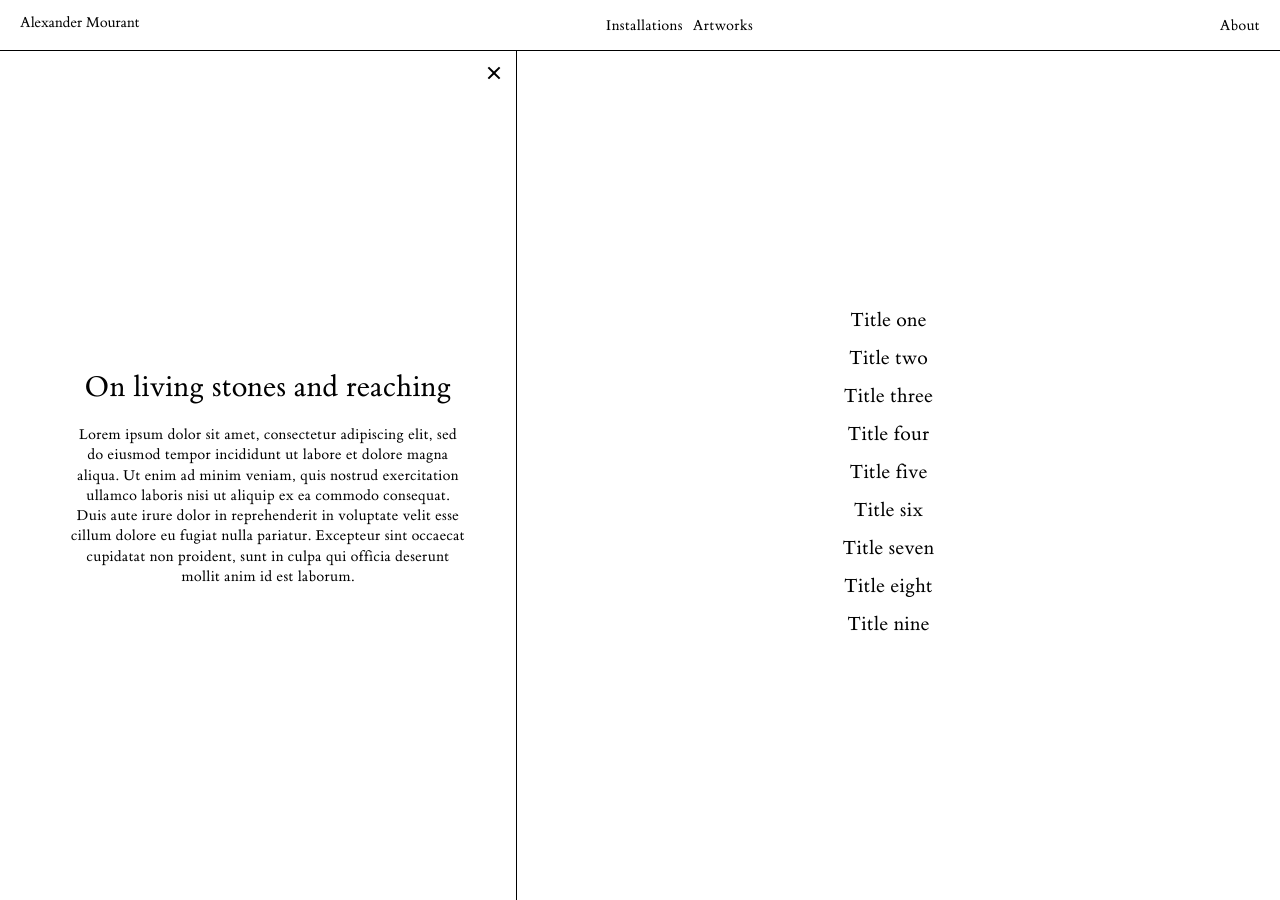
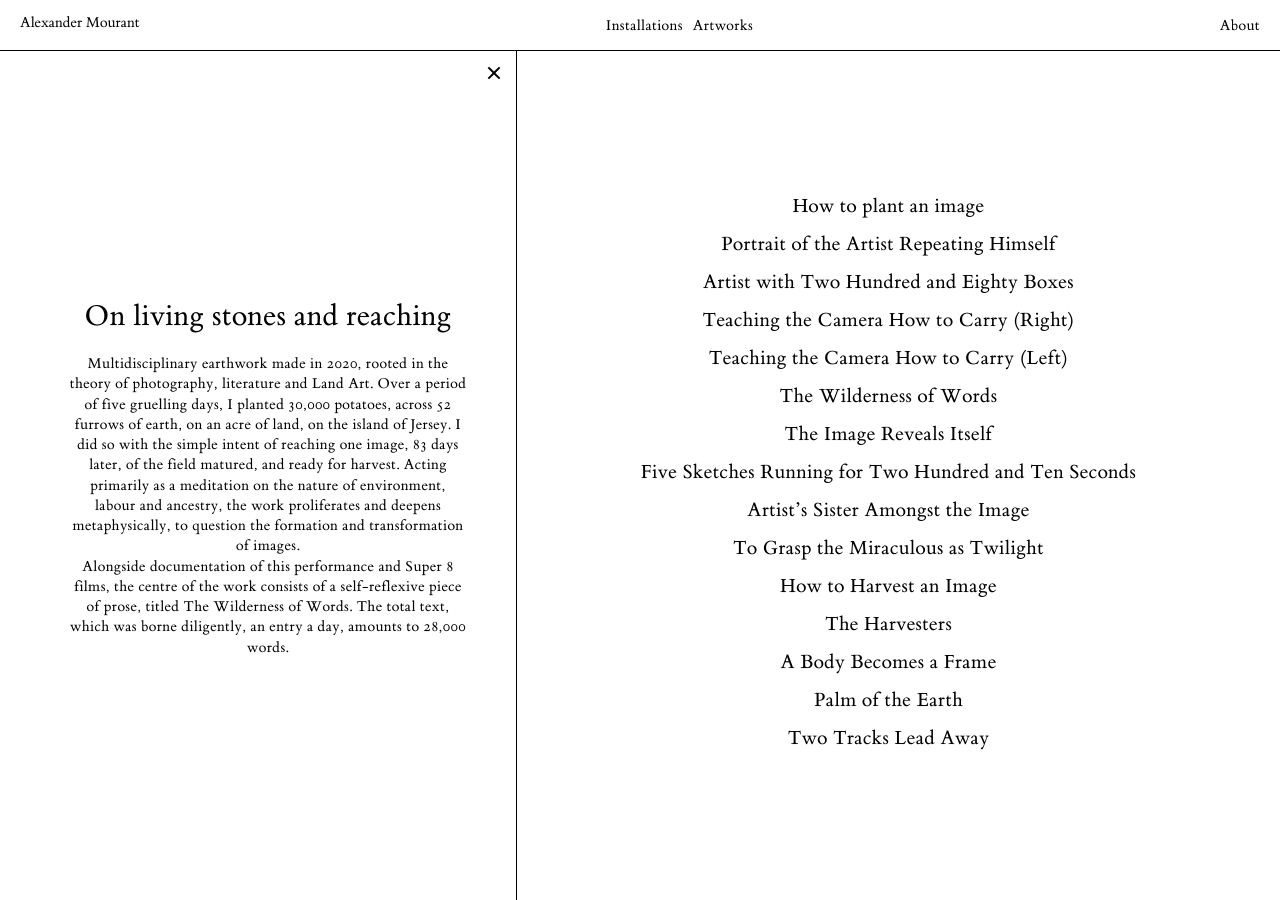
Before and after one commit to HarryFischer/alexandermourant, a Jekyll site: the page built from on-living-stones-and-reaching.markdown, in a window 1280 px wide. Built offline with Jekyll 4.4.1, drawn with Linux system fonts in a browser that asks for light colours; nearby versions of some CDN libraries.

Commit message:
loop through farm projects

```diff
--- a/_layouts/farm-index.html
+++ b/_layouts/farm-index.html
@@ -21,20 +21,34 @@
         </span>
         <div class="inner-wrapper">
           <h1>On living stones and reaching</h1>
-          <p>Lorem ipsum dolor sit amet, consectetur adipiscing elit, sed do eiusmod tempor incididunt ut labore et dolore magna aliqua. Ut enim ad minim veniam, quis nostrud exercitation ullamco laboris nisi ut aliquip ex ea commodo consequat. Duis aute irure dolor in reprehenderit in voluptate velit esse cillum dolore eu fugiat nulla pariatur. Excepteur sint occaecat cupidatat non proident, sunt in culpa qui officia deserunt mollit anim id est laborum.</p>
+          <p>Multidisciplinary earthwork made in 2020, rooted in the theory of photography, literature and Land Art. Over a period of
+          five gruelling days, I planted 30,000 potatoes, across 52 furrows of earth, on an acre of land, on the island of Jersey.
+          I did so with the simple intent of reaching one image, 83 days later, of the field matured, and ready for harvest.
+          Acting primarily as a meditation on the nature of environment, labour and ancestry, the work proliferates and deepens
+          metaphysically, to question the formation and transformation of images.</p>
+
+          <p>Alongside documentation of this performance and Super 8 films, the centre of the work consists of a self-reflexive piece
+          of prose, titled The Wilderness of Words. The total text, which was borne diligently, an entry a day, amounts to 28,000
+          words.</p>
         </div>
       </div>
       <div class="split-wrapper__right">
         <div class="inner-wrapper">
-          <a class="olsar-link" href="#" data-link="/alexandermourant/on-living-stones-and-reaching/project-one">Title one</a>
-          <a href="#">Title two</a>
-          <a href="#">Title three</a>
-          <a href="#">Title four</a>
-          <a href="#">Title five</a>
-          <a href="#">Title six</a>
-          <a href="#">Title seven</a>
-          <a href="#">Title eight</a>
-          <a href="#">Title nine</a>
+          <a class="olsar-link" data-link="/alexandermourant/on-living-stones-and-reaching/how-to-plant-an-image">How to plant an image</a>
+          <a class="olsar-link" data-link="/alexandermourant/on-living-stones-and-reaching/portrait-of-the-artist-repeating-himself">Portrait of the Artist Repeating Himself</a>
+          <a class="olsar-link" data-link="/alexandermourant/on-living-stones-and-reaching/artist-with-two-hundred-and-eighty-boxes">Artist with Two Hundred and Eighty Boxes</a>
+          <a class="olsar-link" data-link="/alexandermourant/on-living-stones-and-reaching/teaching-the-camera-how-to-carry-right">Teaching the Camera How to Carry (Right)</a>
+          <a class="olsar-link" data-link="/alexandermourant/on-living-stones-and-reaching/teaching-the-camera-how-to-carry-left">Teaching the Camera How to Carry (Left)</a>
+          <a class="olsar-link" data-link="/alexandermourant/on-living-stones-and-reaching/the-wilderness-of-words">The Wilderness of Words</a>
+          <a class="olsar-link" data-link="/alexandermourant/on-living-stones-and-reaching/the-image-reveals-itself">The Image Reveals Itself</a>
+          <a class="olsar-link" data-link="/alexandermourant/on-living-stones-and-reaching/five-sketches-running-for-two-hundred-and-ten-seconds">Five Sketches Running for Two Hundred and Ten Seconds</a>
+          <a class="olsar-link" data-link="/alexandermourant/on-living-stones-and-reaching/artists-sister-among-the-image">Artist’s Sister Amongst the Image</a>
+          <a class="olsar-link" data-link="/alexandermourant/on-living-stones-and-reaching/to-grasp-the-miraculous-as-twilight">To Grasp the Miraculous as Twilight</a>
+          <a class="olsar-link" data-link="/alexandermourant/on-living-stones-and-reaching/how-to-harnes-an-image">How to Harvest an Image</a>
+          <a class="olsar-link" data-link="/alexandermourant/on-living-stones-and-reaching/the-harvesters">The Harvesters</a>
+          <a class="olsar-link" data-link="/alexandermourant/on-living-stones-and-reaching/a-body-becomes-a-frame">A Body Becomes a Frame</a>
+          <a class="olsar-link" data-link="/alexandermourant/on-living-stones-and-reaching/palm-of-the-earth">Palm of the Earth</a>
+          <a class="olsar-link" data-link="/alexandermourant/on-living-stones-and-reaching/two-tracks-lead-away">Two Tracks Lead Away</a>
         </div>
         <iframe class="fill-me" src="" frameborder="0">
         </iframe>
--- a/assets/main.js
+++ b/assets/main.js
@@ -70,15 +70,22 @@
 
 // fill olsar iframe on click
 const iframe = document.querySelector(".fill-me")
-const link = document.querySelector(".olsar-link")
+const links = document.querySelectorAll(".olsar-link")
 
-link.addEventListener(("click"), () => {
-  iframe.src = (link.dataset.link)
+console.log(links)
+
+
+for (let i = 0; i < links.length; i++) {
+  console.log(links[i])
+  links[i].addEventListener(("click"), () => {
+    console.log(links[i])
+    iframe.src = (links[i].dataset.link)
     iframe.classList.add("filled")
-  link.classList.add("active")
+    links[i].classList.add("active")
     if (!leftPanel.classList.contains("closed")) {
       leftPanel.classList.add ("closed")
     } else {
       leftPanel.classList.remove ("closed")
     }
   })
+}
```
Lines whose indentation alone changed are shown as unchanged.
